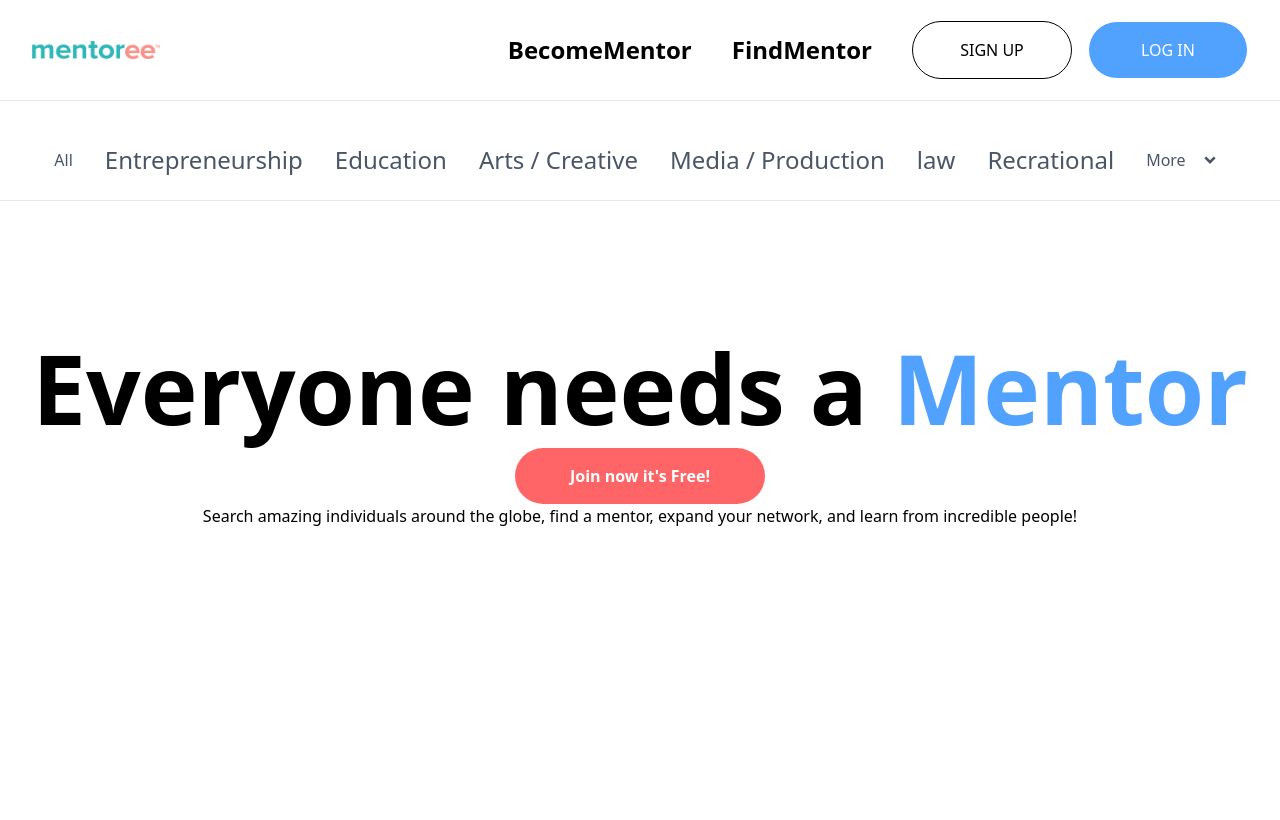
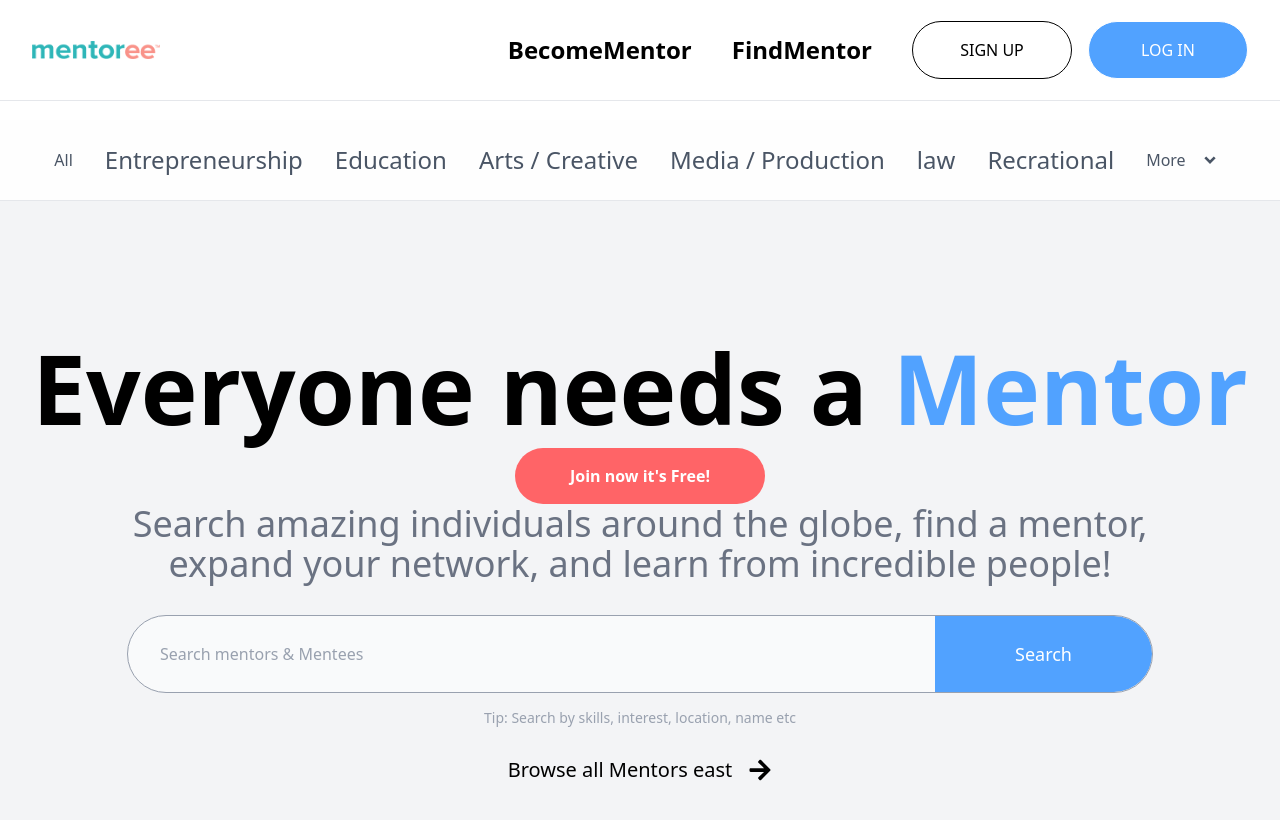
Before and after one commit to ADEDANCE/Mentor-Link, a React (Vite) app: page / in a window 1280 px wide. Shown: the top 820 px of the page. Built offline with nearby package versions, Linux system fonts and the light colour scheme.

Commit message:
Update Hero section

```diff
--- a/src/Component/HeroSection.jsx
+++ b/src/Component/HeroSection.jsx
@@ -1,4 +1,5 @@
 import React from 'react'
+import { FaArrowRight } from "react-icons/fa";
 // import MentorHero1 from '../assets/MentorHero1.png';
 // import MentorHero2 from '../assets/MentorHero2.png';
 // import MentorHero3 from '../assets/MentorHero3.png';
@@ -25,7 +26,7 @@ const HeroSection = () => {
     //    MentorHero10,
     // ]
   return (
-    <section className=' bg-white '>
+    <section className=' bg-gray-100 '>
            <div className="w-full container flex flex-col justify-center mx-auto items-center">
                 <div>
                       <h1 className="text-4xl sm:text-5xl lg:text-8xl font-semibold pt-32 sm:pt-20 lg:pt-52 leading-tight text-center">
@@ -33,11 +34,43 @@ const HeroSection = () => {
                            <br className="block sm:hidden" />
                      <span className="text-blue-400"> Mentor</span>
                  </h1>
+
+
+
+
                 </div>
 
-                <button className=' bg-red-400 pt-4 pb-4 text-white font-semibold rounded-full  px-4 py-2 sm:px-6 sm:py-3 md:px-8 md:py-4 min-w-[220px] sm:min-w-[250px]'>Join now it's Free!</button>
+                                        <button className='bg-red-400 text-white font-semibold rounded-full px-4 sm:px-6 md:px-8 py-2 sm:py-3 md:py-4 min-w-[220px] sm:min-w-[250px]'>
+                          Join now it's Free!
+                    </button>
+                      <h2 className="text-1xl sm:text-2xl md:text-3xl lg:text-4xl text-center text-gray-500 mb-6 sm:mb-8 max-w-3xl sm:max-w-4xl md:max-w-5xl lg:max-w-6xl mx-auto px-4">
+  Search amazing individuals around the globe, find a mentor, expand your network, and learn from incredible people!
+</h2>
 
-                <p>Search amazing individuals around the globe, find a mentor, expand your network, and learn from incredible people!</p>
+                      <div className="w-full max-w-sm sm:max-w-md md:max-w-xl lg:max-w-4xl xl:max-w-5xl flex items-stretch justify-cente outline-1 outline-gray-400 rounded-full">
+                             <input
+  type="text"
+  placeholder="Search mentors & Mentees"
+  className="flex-1 bg-gray-50 text-gray-700 px-6 py-4 md:px-8 md:py-6 placeholder-gray-400 border-none rounded-l-full rounded-r-none outline-none"
+/>
+
+
+                    <button
+  className="bg-blue-400 text-white text-lg px-8 md:px-12 lg:px-20 py-4 md:py-6 rounded-r-full rounded-l-none">
+  Search
+</button>
+
+
+                      </div>
+                                  <p className='  pt-4 text-sm text-gray-400'>Tip: Search by skills, interest, location, name etc</p>
+
+                                  <span className=' pt-7 pb-20 relative hover:text-red-400 '>
+                                       <a href=" "  className=' flex items-center gap-4 text-xl'>Browse all Mentors east
+                                          <span><FaArrowRight  className=' size-6' /></span>
+                                       </a>
+                                    </span>
+
+
           </div>
     </section>
   )
```
